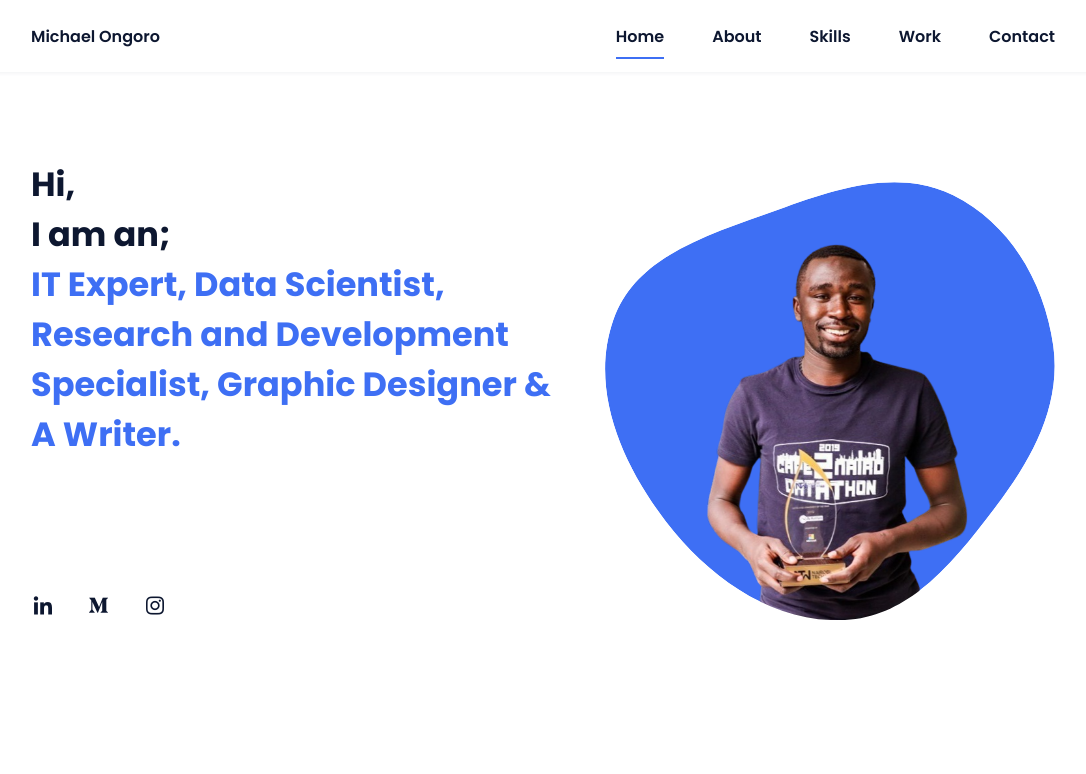
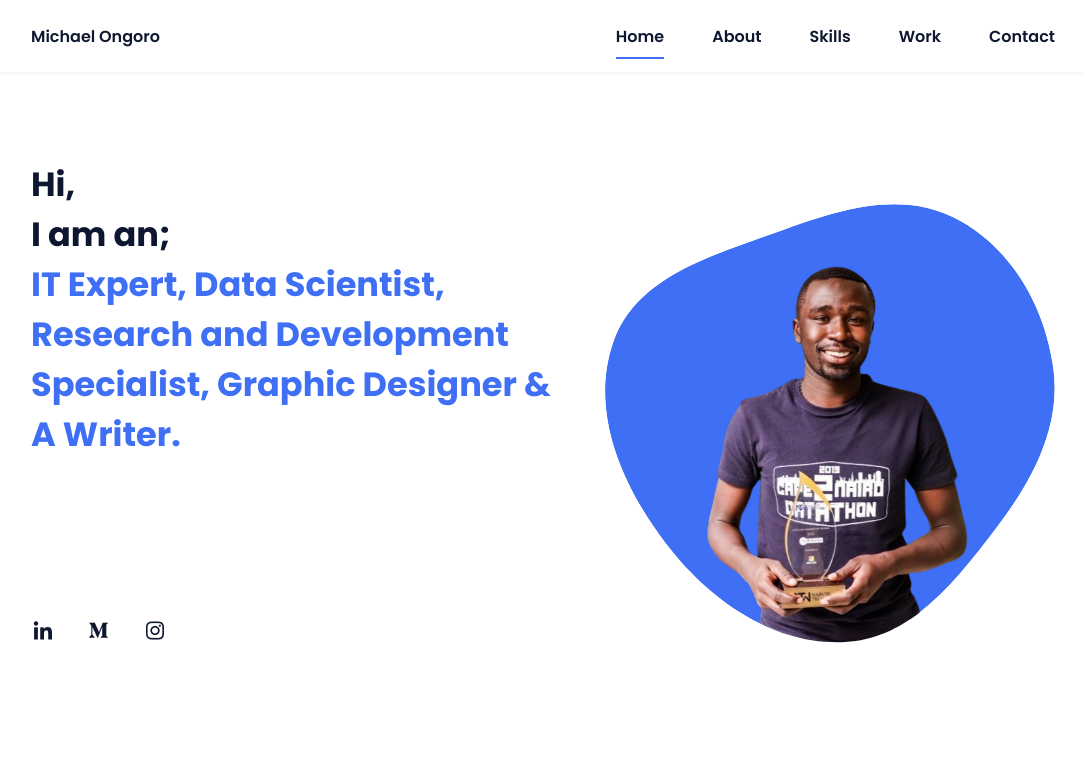
Before and after one commit to Ongoro-Michael/michaelongoro.github.io, a plain HTML site: page index.html in a window 1280 px wide. Shown: the top 774 px of the page, without its empty margins (97-1183 px from the left). Drawn offline with nearby package versions, Linux system fonts and the light colour scheme.

Commit message:
Update index.html

```diff
--- a/index.html
+++ b/index.html
@@ -39,7 +39,7 @@
             <!--===== HOME =====-->
             <section class="home bd-grid" id="home">
                 <div class="home__data">
-                    <h1 class="home__title">Hi,<br>I am an; <span class="home__title-color"><br>IT Expert, Data Scientist, <br> Research and Development <br>Specialist, Graphic Designer &<br> A Writer.<br></span></h1><br><br>
+                    <h1 class="home__title">Hi,<br>I am an; <span class="home__title-color"><br>IT Expert, Data Scientist, <br> Research and Development <br>Specialist, Graphic Designer &<br> A Writer.<br></span></h1><br><br><br>
 
 <!--                     <a href="#" class="button">Contact</a> -->
                 </div>
```
